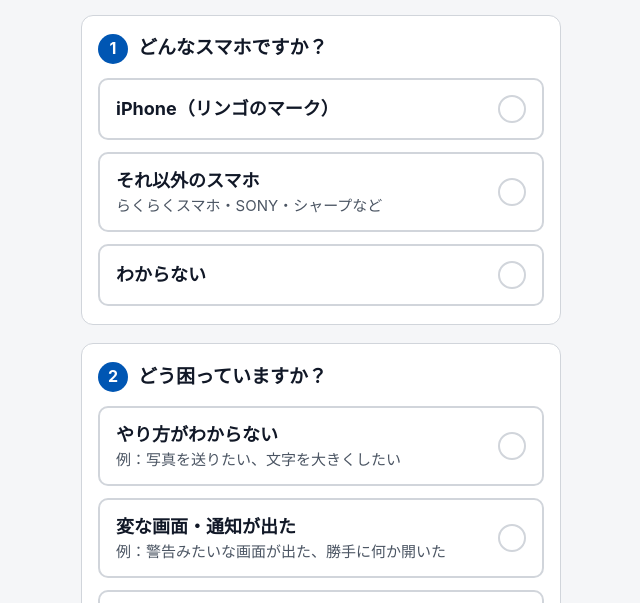
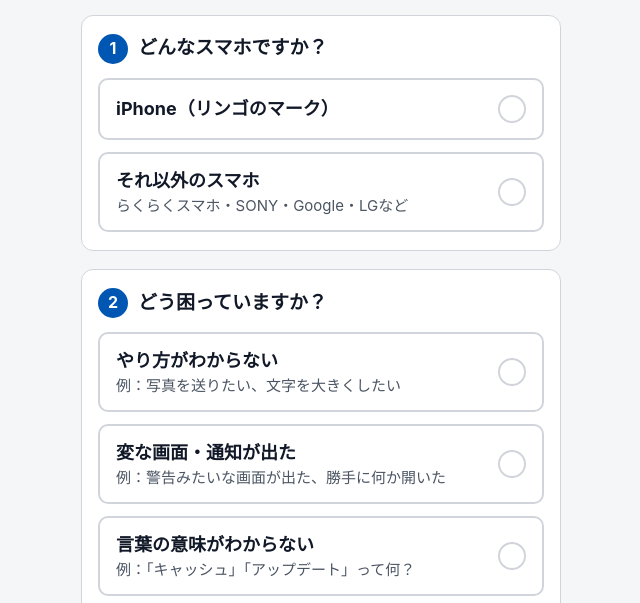
Before and after one commit to smart-navi/smart-navi.github.io, a plain HTML site: page index.html in a window 1280 px wide. Shown: the part 163-766 px from the top of the page, without its empty margins (319-959 px from the left). Drawn offline with Linux system fonts and the light colour scheme.

Commit message:
Update index.html

```diff
--- a/index.html
+++ b/index.html
@@ -366,14 +366,7 @@
         <button type="button" class="option-btn" data-group="device" data-value="other" aria-pressed="false">
           <span class="option-text">
             <span class="option-main">それ以外のスマホ</span>
-            <span class="option-sub">らくらくスマホ・SONY・シャープなど</span>
-          </span>
-          <span class="check-indicator" aria-hidden="true">✓</span>
-        </button>
-
-        <button type="button" class="option-btn" data-group="device" data-value="unknown" aria-pressed="false">
-          <span class="option-text">
-            <span class="option-main">わからない</span>
+            <span class="option-sub">らくらくスマホ・SONY・Google・LGなど</span>
           </span>
           <span class="check-indicator" aria-hidden="true">✓</span>
         </button>
```
